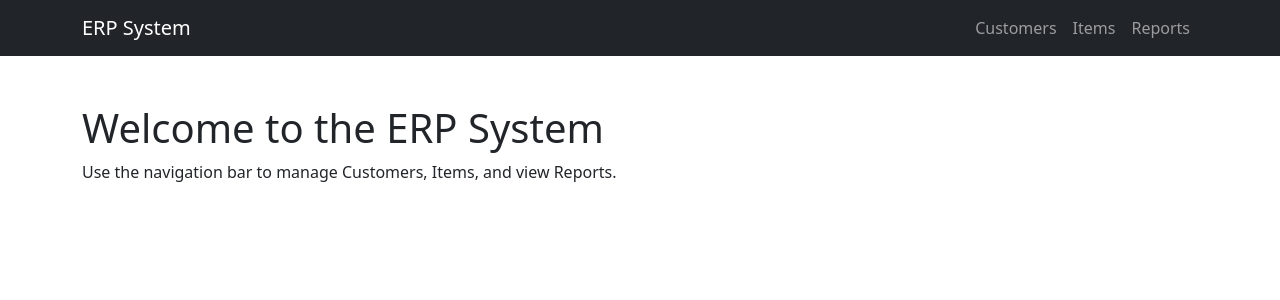
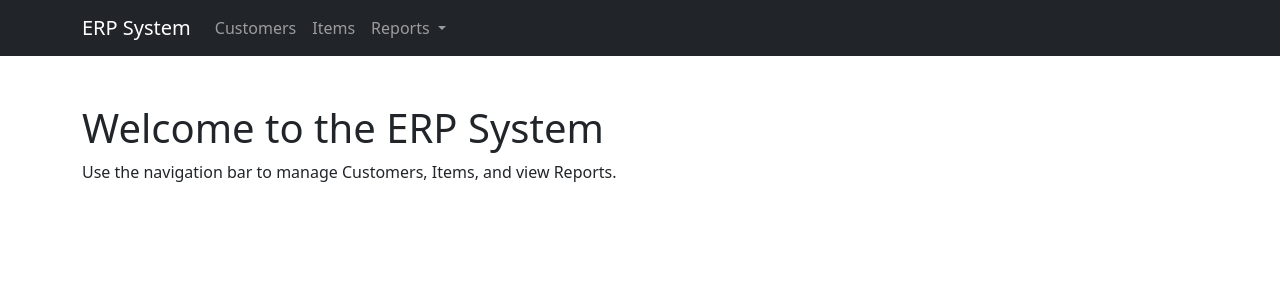
Before and after one commit to MatheeshaDanindu/erp_system, a PHP site: page /index.php in a window 1280 px wide. Shown: the top 300 px of the page. Run offline with PHP 8.4, Linux system fonts and the light colour scheme.

Commit message:
reports dropdown

```diff
--- a/includes/header.php
+++ b/includes/header.php
@@ -9,11 +9,35 @@
 <nav class="navbar navbar-expand-lg navbar-dark bg-dark">
     <div class="container">
         <a class="navbar-brand" href="/csquare_erp/index.php">ERP System</a>
-        <div>
-            <ul class="navbar-nav">
-                <li class="nav-item"><a class="nav-link" href="/csquare_erp/customer/list.php">Customers</a></li>
-                <li class="nav-item"><a class="nav-link" href="/csquare_erp/item/list.php">Items</a></li>
-                <li class="nav-item"><a class="nav-link" href="/csquare_erp/reports/invoice_report.php">Reports</a></li>
+        <button class="navbar-toggler" type="button" data-bs-toggle="collapse" data-bs-target="#navbarNav"
+                aria-controls="navbarNav" aria-expanded="false" aria-label="Toggle navigation">
+            <span class="navbar-toggler-icon"></span>
+        </button>
+        <div class="collapse navbar-collapse" id="navbarNav">
+            <ul class="navbar-nav me-auto mb-2 mb-lg-0">
+                <li class="nav-item">
+                    <a class="nav-link" href="/csquare_erp/customer/list.php">Customers</a>
+                </li>
+                <li class="nav-item">
+                    <a class="nav-link" href="/csquare_erp/item/list.php">Items</a>
+                </li>
+                <li class="nav-item dropdown">
+                    <a class="nav-link dropdown-toggle" href="#" id="navbarDropdown" role="button"
+                       data-bs-toggle="dropdown" aria-expanded="false">
+                        Reports
+                    </a>
+                    <ul class="dropdown-menu" aria-labelledby="navbarDropdown">
+                        <li>
+                            <a class="dropdown-item" href="/csquare_erp/reports/invoice_report.php">Invoice Report</a>
+                        </li>
+                        <li>
+                            <a class="dropdown-item" href="/csquare_erp/reports/invoice_item_report.php">Invoice Item Report</a>
+                        </li>
+                        <li>
+                            <a class="dropdown-item" href="/csquare_erp/reports/item_report.php">Item Report</a>
+                        </li>
+                    </ul>
+                </li>
             </ul>
         </div>
     </div>
```
